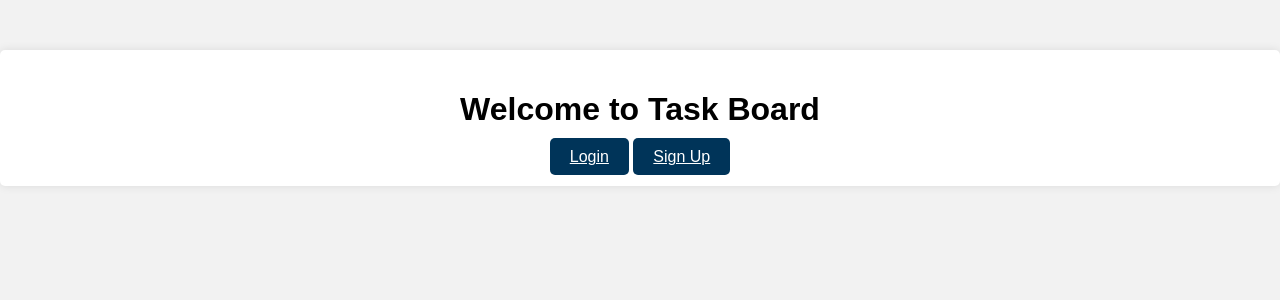
After one commit to Jiske-N/Project-2, a Node server app: page / in a window 1280 px wide. The commit adds this page. Shown: the top 300 px of the page. Run offline with Node 20, Linux system fonts and the light colour scheme; some libraries are stand-ins or nearby versions.

Commit message:
welcome page fixes in controllers and views

```diff
--- a/public/styles/style.css
+++ b/public/styles/style.css
@@ -1,20 +1,28 @@
 /* public/styles/style.css */
+
 body {
     font-family: Arial, sans-serif;
     margin: 0;
     padding: 0;
-    display: flex;
-    justify-content: center;
-    align-items: center;
-    height: 100vh;
-    background-color: #003459;
+    background-color: #f2f2f2;
 }
 
-form {
-    background-color: #ffffff;
+.container {
+    max-width: 100%;
+    margin: 50px auto;
     padding: 20px;
+    background-color: #fff;
     border-radius: 5px;
-    box-shadow: 0 2px 5px rgba(0, 0, 0, 0.1);
+    box-shadow: 0 0 10px rgba(0, 0, 0, 0.1);
+    text-align: center;
+}
+
+h1 {
+    margin-bottom: 20px;
+}
+
+.form-group {
+    margin-bottom: 15px;
 }
 
 label {
@@ -22,25 +30,32 @@ label {
     margin-bottom: 5px;
 }
 
-input {
+input[type="text"],
+input[type="password"] {
     width: 100%;
-    padding: 8px;
-    margin-bottom: 10px;
+    padding: 10px;
     border: 1px solid #ccc;
-    border-radius: 4px;
-    box-sizing: border-box;
+    border-radius: 5px;
 }
 
-button {
-    width: 100%;
-    padding: 10px;
-    background-color: #007bff;
-    color: #fff;
+.btn {
+    padding: 10px 20px;
     border: none;
-    border-radius: 4px;
+    border-radius: 5px;
     cursor: pointer;
 }
 
-button:hover {
-    background-color: #0056b3;
+.btn-primary {
+    background-color: #003459;
+    color: #ffffff;
 }
+
+.btn-secondary {
+    background-color: #003459;
+    color: #ffffff;
+}
+
+.btn-primary:hover,
+.btn-secondary:hover {
+    opacity: 0.8;
+}
--- a/views/layouts/main.handlebars
+++ b/views/layouts/main.handlebars
@@ -5,7 +5,7 @@
     <meta charset="UTF-8">
     <meta name="viewport" content="width=device-width, initial-scale=1.0">
     <title>{{title}}</title>
-    <link rel="stylesheet" href="/styles/style.css">
+    <link rel="stylesheet" href="/public/styles/style.css">
 </head>
 <body>
     {{{body}}}
--- /dev/null
+++ b/views/welcome.handlebars
@@ -0,0 +1,19 @@
+<!-- views/welcome.handlebars -->
+<!DOCTYPE html>
+<html lang="en">
+<head>
+    <meta charset="UTF-8">
+    <meta name="viewport" content="width=device-width, initial-scale=1.0">
+    <title>Welcome to Task Board</title>
+    <link rel="stylesheet" href="./styles/style.css">
+</head>
+<body>
+    <div class="container">
+        <h1>Welcome to Task Board</h1>
+        <div class="buttons">
+            <a href="/login" class="btn btn-primary">Login</a>
+            <a href="/signup" class="btn btn-secondary">Sign Up</a>
+        </div>
+    </div>
+</body>
+</html>
```
Also changed, not shown: views/changeName.handlebars (+15 -0 lines), views/layouts/welcome.handlebars (deleted, +0 -8 lines), views/login.handlebars (added, +25 -0 lines), views/signup.handlebars (added, +25 -0 lines), controllers/api/userRoutes.js (line endings or trailing spaces), controllers/index.js (renamed from controllers/api/index.js), controllers/welcomeRoutes.js (renamed from controllers/api/welcomeRoutes.js).
